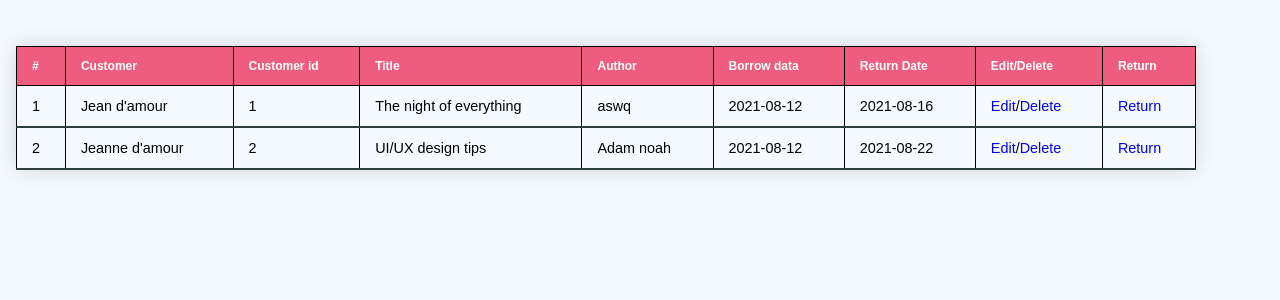
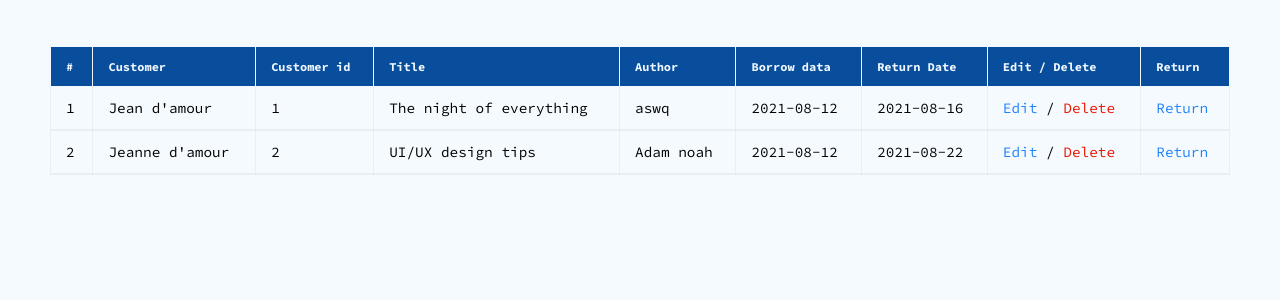
Before and after one commit to r-e-d-ant/Library-books-management, a Flask app: page /borrow_info in a window 1280 px wide. Shown: the part 75-375 px from the top of the page. Run offline with Flask 2, Linux system fonts and the light colour scheme; a user stored in the database is signed in; data comes from the database, SQL or seed files in the repository.

Commit message:
Report pages styled

```diff
--- a/book_manage/static/main.css
+++ b/book_manage/static/main.css
@@ -413,61 +413,6 @@ main {
     color: rgb(32, 95, 73);
 }
 
-.styled-table {
-    border-collapse: collapse;
-    margin: 25px 0;
-    font-size: 0.9em;
-    font-family: sans-serif;
-    min-width: 400px;
-    box-shadow: 0 0 20px rgba(0, 0, 0, 0.15);
-}
-
-.styled-table thead tr {
-    background-color: rgb(32, 95, 73);
-    background-color: #ee5d7f;
-    color: #ffffff;
-    text-align: left;
-}
-
-.styled-table th,
-.styled-table td {
-    padding: 12px 15px;
-}
-
-.styled-table tbody tr {
-    border-bottom: thin solid #dddddd;
-}
-
-.styled-table tbody tr:nth-of-type(even) {
-    background-color: #f3f3f3;
-}
-
-.styled-table tbody tr:last-of-type {
-    border-bottom: 2px solid #2e3f3c;
-}
-
-.styled-table tbody tr .active-row {
-    font-weight: bold;
-    color: #011411;
-}
-
-.active-row:hover {
-    background-color: #dddddd;
-}
-
-table {
-    width: 1180px;
-}
-
-th, td {
-  border: 1px solid black;
-}
-
-th {
-    font-size: 12px;
-}
-
-
 .form-title {
     color: var(--primary-clr);
     font-size: 1.8rem;
@@ -546,6 +491,77 @@ th {
     margin-right: 6rem;
 }
 
+/* Borrowed Books page */
+.table-container {
+    display: flex;
+    align-items: center;
+    justify-content: center;
+}
+.styled-table {
+    border-collapse: collapse;
+    margin: 25px 0;
+    font-size: 0.9em;
+    min-width: 400px;
+}
+
+.styled-table thead tr {
+    background-color: var(--primary-clr);
+    color: var(--white-clr-alt);
+    text-align: left;
+}
+
+.styled-table th,
+.styled-table td {
+    padding: 12px 15px;
+}
+
+.styled-table tbody tr {
+    border-bottom: thin solid #dddddd;
+}
+
+.styled-table tbody tr:nth-of-type(even) {
+    background-color: #f3f3f3;
+}
+
+.styled-table tbody tr:last-of-type {
+    border-bottom: 2px solid #0218310c;
+}
+
+.styled-table tbody tr .active-row {
+    font-weight: bold;
+    color: var(--dark-clr);
+}
+
+.active-row:hover {
+    background-color: #094e9d1f;
+}
+
+.edit-link {
+    color: var(--link-clr);
+}
+.delete-link {
+    color: var(--error-clr);
+}
+.edit-link:hover, .delete-link:hover {
+    text-decoration: underline;
+}
+table {
+    width: 1180px;
+}
+
+th {
+    border: 1px solid var(--white-clr-alt);
+}
+td {
+    border: 1px solid #0218310c;
+}
+
+th {
+    font-size: 12px;
+}
+
+/* Returned Books page */
+
 /* -- Base -- */
 
 .is-invalid {
--- a/book_manage/templates/borrow_info.html
+++ b/book_manage/templates/borrow_info.html
@@ -1,7 +1,8 @@
 {% extends 'layout.html' %}
 
 {% block content %}
-    <table class="styled-table mt-3 table-hover mt-3">
+<div class="table-container">
+    <table class="styled-table table-hover">
         <thead>
             <tr>
                 <th scope="col">#</th>
@@ -11,7 +12,7 @@
                 <th scope="col">Author</th>
                 <th scope="col">Borrow data</th>
                 <th scope="col">Return Date</th>
-                <th scope="col">Edit/Delete</th>
+                <th scope="col">Edit / Delete</th>
                 <th scope="col">Return</th>
             </tr>
         </thead>
@@ -26,11 +27,12 @@
             <td>{{ borrow_info.borrow_date.strftime('%Y-%m-%d') }}</td>
             <td>{{ borrow_info.return_date.strftime('%Y-%m-%d') }}</td>
             <td>
-                <a class='link' href="{{ url_for('borrow_edit', book_id=borrow_info.id ) }}">Edit</a>/<a class='link' href="{{ url_for('delete_borrow_info', borrow_info_id=borrow_info.id ) }}">Delete</a>
+                <a class='edit-link' href="{{ url_for('borrow_edit', book_id=borrow_info.id ) }}">Edit</a> / <a class='delete-link' href="{{ url_for('delete_borrow_info', borrow_info_id=borrow_info.id ) }}">Delete</a>
             </td>
-            <td><a class='link' href="{{ url_for('return_book', book_id=borrow_info.id ) }}">Return</a></td>
+            <td><a class='edit-link' href="{{ url_for('return_book', book_id=borrow_info.id ) }}">Return</a></td>
             </tr>
         </tbody>
     {% endfor %}
     </table>
+</div>
 {% endblock %}
--- a/book_manage/templates/return_info.html
+++ b/book_manage/templates/return_info.html
@@ -1,7 +1,8 @@
 {% extends 'layout.html' %}
 
 {% block content %}
-    <table class="styled-table mt-3 table-hover mt-3">
+<div class="table-container">
+    <table class="styled-table table-hover">
         <thead>
             <tr>
                 <th scope="col">#</th>
@@ -26,9 +27,10 @@
             <td>{{ return_info.borrowed_date.strftime('%Y-%m-%d') }}</td>
             <td>{{ return_info.returned_date.strftime('%Y-%m-%d') }}</td>
             <td>Yes</td>
-            <td><a class='link' href="{{ url_for('delete_return_info', return_info_id=return_info.id ) }}">Delete</a></td>
+            <td><a class='delete-link' href="{{ url_for('delete_return_info', return_info_id=return_info.id ) }}">Delete</a></td>
             </tr>
         </tbody>
     {% endfor %}
     </table>
+</div>
 {% endblock %}
```
Also changed, not shown: book_manage/templates/update.html (+13 -13 lines).
